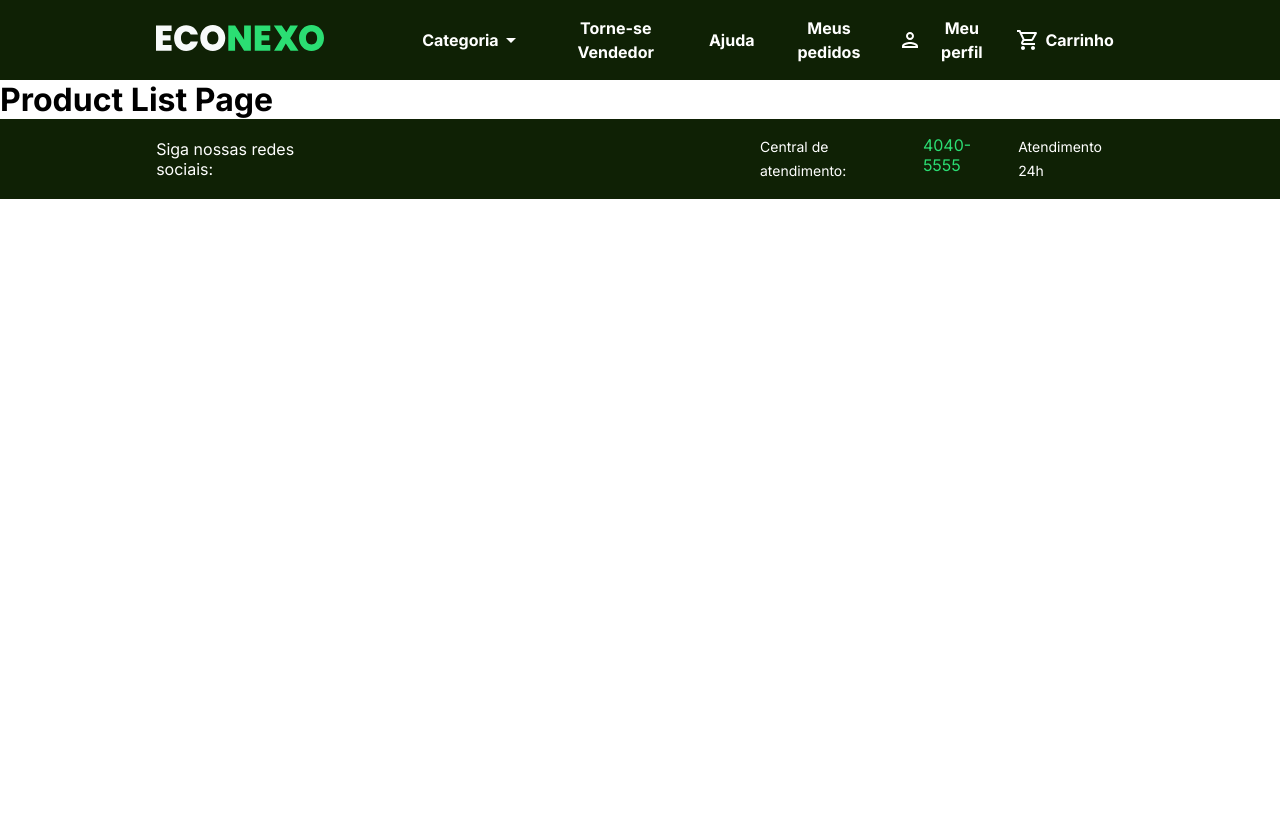
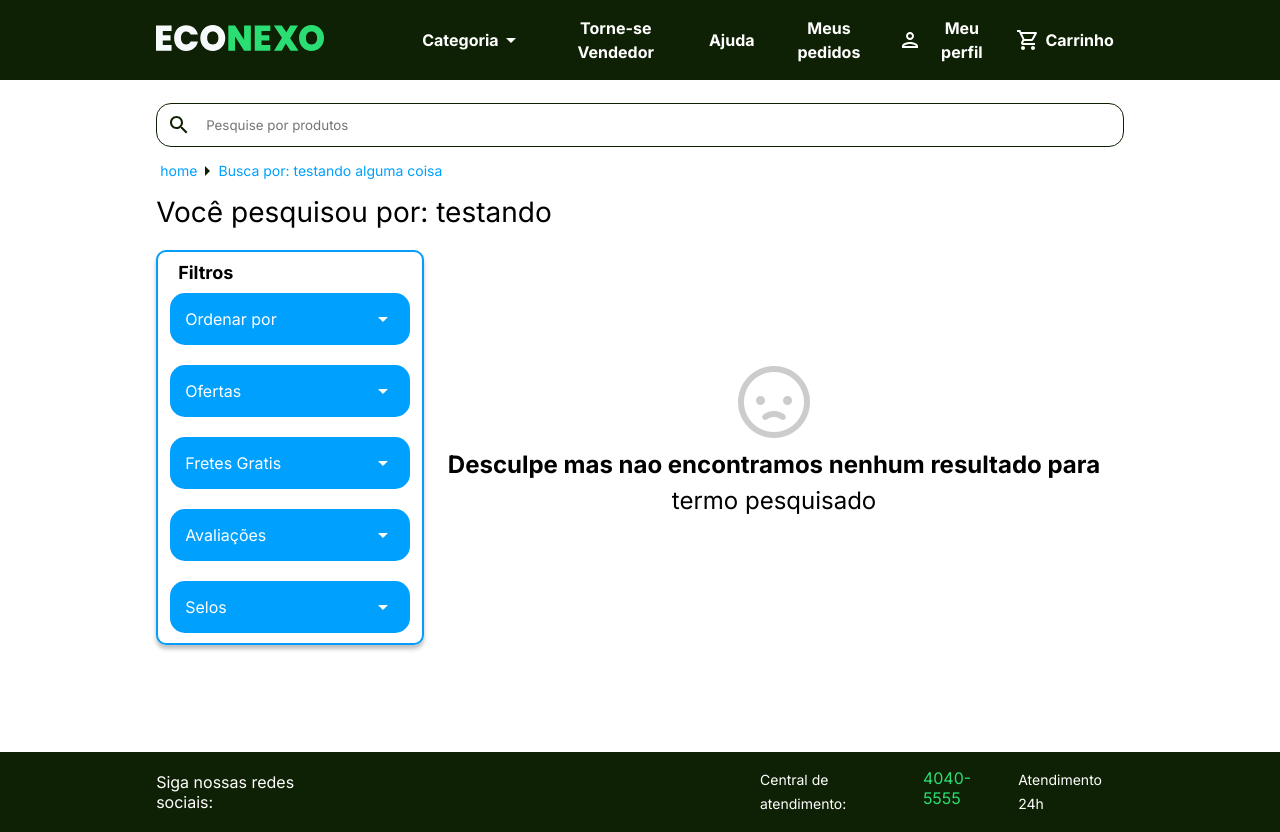
Before and after one commit to LipeSou/ecoPlace, a React (Create React App) app: page /list in a window 1280 px wide. Before the commit the page ends 800 px from the top, so only its background shows below. Built offline with nearby package versions, Linux system fonts and the light colour scheme.

Commit message:
tela erro pesquisa

```diff
--- a/src/components/Home/Card/styled.js
+++ b/src/components/Home/Card/styled.js
@@ -1,6 +1,7 @@
 import styled from 'styled-components'
 
 export const CardContainer = styled.div`
+    cursor: pointer;
     width: 20rem;
     height: 120px;
     background-color: #00A0FF;
--- a/src/components/InputSearch/styled.js
+++ b/src/components/InputSearch/styled.js
@@ -1,8 +1,6 @@
 import styled from "styled-components"
 
 export const HeaderContainer= styled.ul`
-    display:grid;
-    grid-template-columns: 12.2% 1fr 12.2%;
     margin-top: 23px;
     color: #0F2105
 `
--- a/src/pages/productsListPage/ProductsListPage.js
+++ b/src/pages/productsListPage/ProductsListPage.js
@@ -1,10 +1,66 @@
 import React from "react"
+import rightarrow from "../../assets/img/right-arrow.png"
+import sadface from "../../assets/img/sadface.png"
+import ArrowDropDownOutlined from '@material-ui/icons/ArrowDropDownOutlined';
+import {
+    StyledText,
+    StyledInput,
+    StyledPathInfo,
+    MainContainer,
+    StyledsearchInfo,
+    FilterTitle,
+    FilterContainer,
+    SelectContainer,
+    SearchMainContainer,
+    NotFound,
+    StyledError,
+    NotFoundItem
+} from "./styled"
 
 const productListPage = () => {
     return (
-        <div>
-            <h1>Product List Page</h1>
-        </div>
+        <MainContainer>
+            <div>
+                <StyledInput/>
+                <StyledPathInfo>
+                    <StyledText> home </StyledText> <img src={rightarrow}/> <StyledText> Busca por: testando alguma coisa </StyledText>
+                </StyledPathInfo>
+                <StyledsearchInfo> Você pesquisou por: testando </StyledsearchInfo>
+                <SearchMainContainer>
+                    <FilterContainer>
+                        <FilterTitle>Filtros</FilterTitle>
+                        <SelectContainer>
+                            <p>Ordenar por</p>
+                            <ArrowDropDownOutlined style={{color:'white'}}/>
+                        </SelectContainer>
+                        <SelectContainer>
+                            <p>Ofertas</p>
+                            <ArrowDropDownOutlined style={{color:'white'}}/>
+                        </SelectContainer>
+                        <SelectContainer>
+                            <p>Fretes Gratis</p>
+                            <ArrowDropDownOutlined style={{color:'white'}}/>
+                        </SelectContainer>
+                        <SelectContainer>
+                            <p>Avaliações</p>
+                            <ArrowDropDownOutlined style={{color:'white'}}/>
+                        </SelectContainer>
+                        <SelectContainer>
+                            <p>Selos</p>
+                            <ArrowDropDownOutlined style={{color:'white'}}/>
+                        </SelectContainer>
+                    </FilterContainer>
+
+
+                        <NotFound>
+                            <img src={sadface}/>
+                            <StyledError>Desculpe mas nao encontramos nenhum resultado para</StyledError>
+                            <NotFoundItem>termo pesquisado</NotFoundItem>
+                        </NotFound>
+
+                </SearchMainContainer>
+            </div>
+        </MainContainer>
     )
 }
 
--- a/src/pages/productsListPage/styled.js
+++ b/src/pages/productsListPage/styled.js
@@ -0,0 +1,115 @@
+import styled from "styled-components"
+import InputSearch from "../../components/InputSearch/InputSearch"
+
+export const MainContainer= styled.div`
+    height: 84vh;
+    display: grid;
+    grid-template-columns: 12.2%  1fr 12.2%;
+    justify-content: space-between;
+    > div {
+        grid-column-start: 2;
+    }
+`
+
+export const StyledText= styled.span`
+color: #00A0FF;
+font-weight: 400;
+font-size: 14px;
+margin: 15px 0;
+`
+export const StyledInput = styled(InputSearch)`
+  grid-column-start: 2;
+`
+
+export const SelectContainer = styled.div`
+    margin: 10px 0;
+    padding: 0px 15px;
+    display: flex;
+    justify-content: space-between;
+    align-items: center;
+    width: 210px;
+    height: 54px;
+    background-color: #00A0FF;
+    border-radius: 15px;
+    transition: 0.6s;
+    cursor: pointer;
+    >p {
+        color: #ffffff;
+        font-weight: 400;
+        font-size: 16px;
+        line-height: 24px;
+        margin-right: 40px;
+    }
+    :hover{
+        background-color: #5BC2FF;
+    }
+    :active{
+        background-color: #0C6CA6;
+    }
+`
+
+
+export const StyledPathInfo = styled.div`
+align-items: center;
+padding: 20px, 0;
+display: flex;
+justify-content: space-around;
+width: 30%;
+`
+
+export const StyledsearchInfo= styled.span`
+font-weight: 400;
+font-size: 28px;
+margin: 15px 0;
+line-height: 36px;
+`
+
+export const NotFoundItem = styled.span`
+font-weight: 400;
+font-size: 24px;
+line-height: 36px;
+`
+export const StyledError = styled.span`
+font-weight: 700;
+font-size: 24px;
+line-height: 36px;
+`
+
+export const FilterContainer = styled.div`
+
+margin-top: 20px;
+display: flex;
+align-items: center;
+flex-direction: column;
+width: 264px;
+height: 391px;
+border: 2px solid #059CFA;
+box-shadow: 0px 4px 4px rgba(0, 0, 0, 0.25);
+border-radius: 10px;
+
+`
+
+export const FilterTitle = styled.span`
+font-size: 18px;
+font-weight: 700;
+margin: 10px 0 0 20px ;
+align-self: flex-start;
+
+`
+export const StiledSelect = styled.select`
+background-color:#059CFA;
+border-radius: 5px;
+`
+
+export const SearchMainContainer = styled.div`
+display:flex;
+justify-content: space-between;
+align-items: center;
+`
+
+export const NotFound = styled.div`
+display: flex;
+flex-direction: column;
+flex-grow: 1;
+align-items: center;
+`
```
Also changed, not shown: src/assets/img/right-arrow.png (added), src/assets/img/sadface.png (added).
